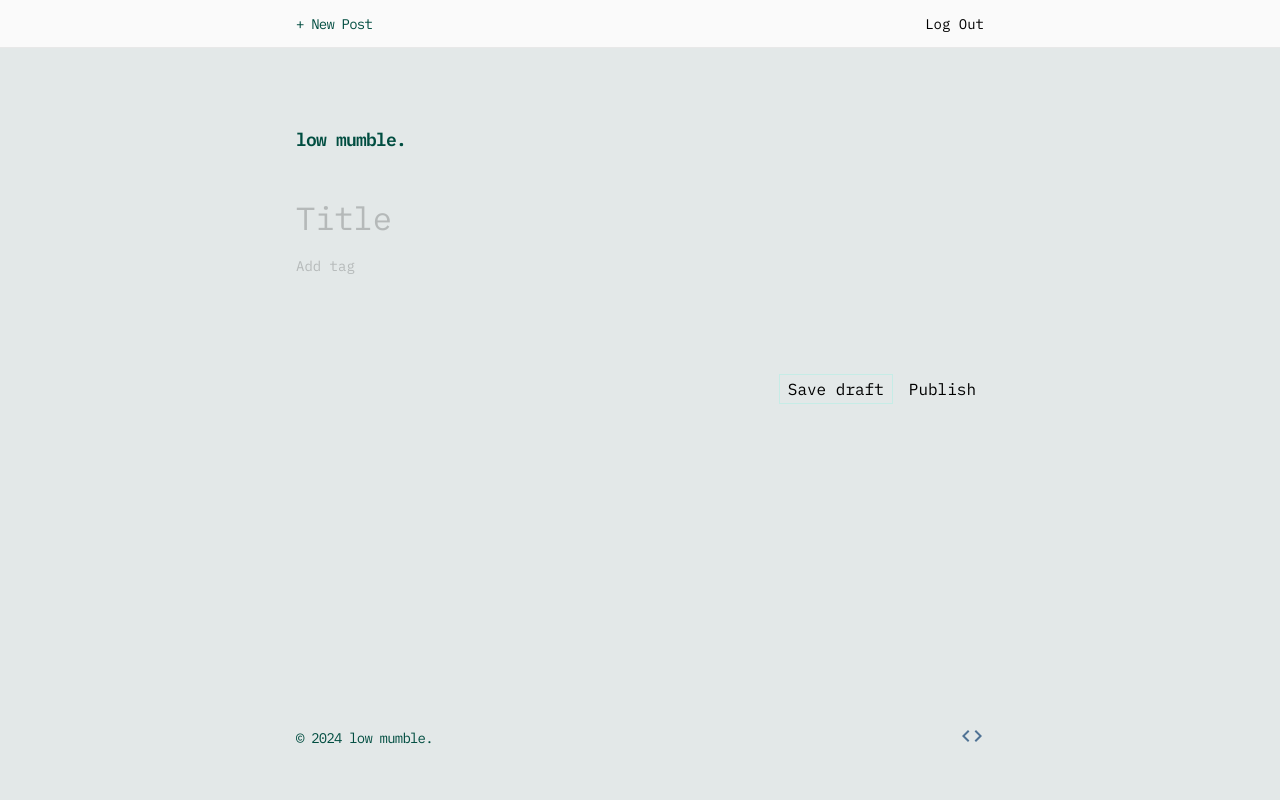
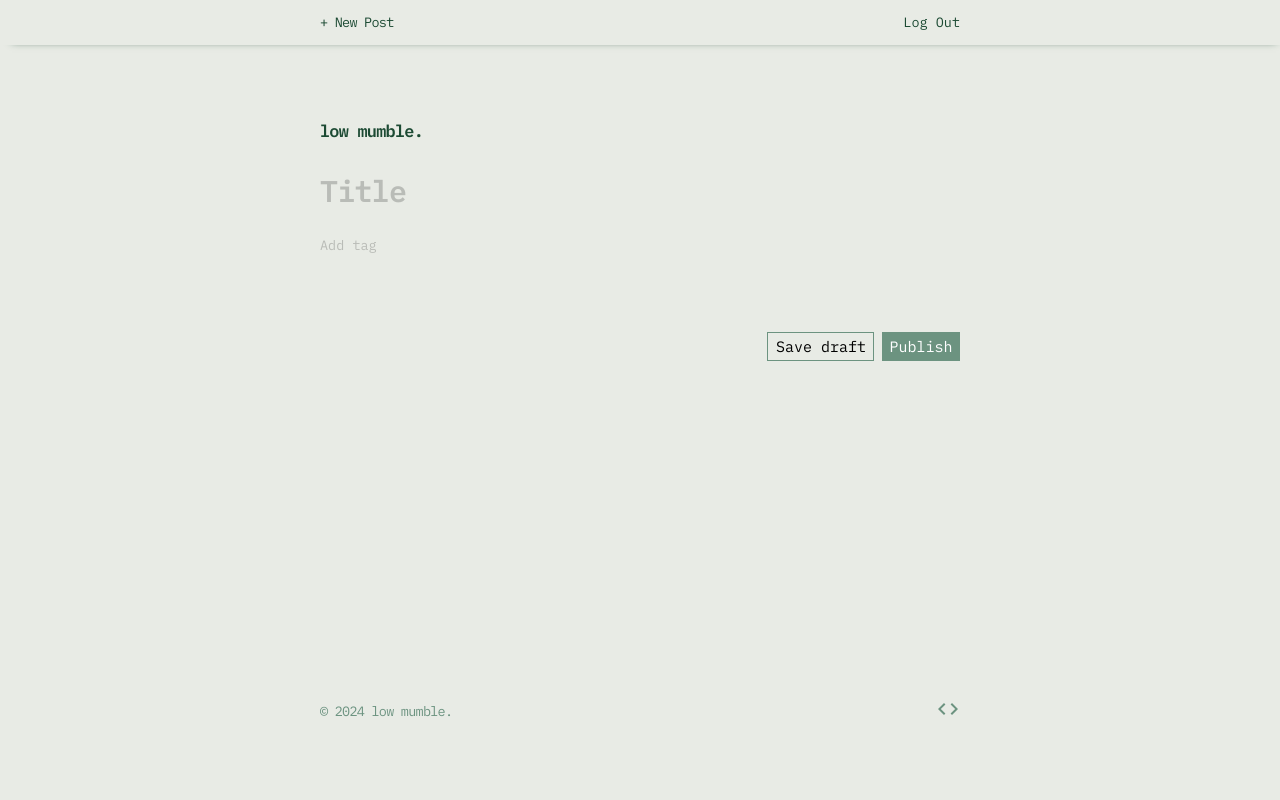
Before and after one commit to nmsalvatore/lowmumble, a Django app: page /new/ in a window 1280 px wide. Run offline with Django 5.2, Linux system fonts and the light colour scheme; the visitor is signed in with stand-in values (Sample User, id 1); style sheets or scripts are compiled from the project's sources; parts of the project's set-up code (start-up, migrations or seed data) failed here and were passed over; some libraries are stand-ins or nearby versions.

Commit message:
style: hoping this is the last one but probably not

```diff
--- a/blog/static/blog/css/blog.css
+++ b/blog/static/blog/css/blog.css
@@ -5,11 +5,11 @@ textarea::placeholder {
 
 nav.admin-bar {
     color: var(--color-darkest);
-    font-size: var(--font-size-2);
-    height: var(--size-4);
-    line-height: var(--size-4);
-    background: var(--color-whitish);
-    border-bottom: 1px solid var(--color-opaque);
+    font-size: 0.9rem;
+    height: 3rem;
+    line-height: 3rem;
+    background: var(--color-lightest);
+    box-shadow: 4px 4px 8px -8px;
     position: fixed;
     width: 100%;
     z-index: 1;
@@ -23,6 +23,7 @@ nav.admin-bar > .container {
 
 nav.admin-bar button.logout {
     border: none;
+    color: inherit;
     font-weight: inherit;
     padding: 0;
 }
@@ -36,7 +37,6 @@ nav.admin-bar a.new-post {
     text-decoration: none;
     font-size: 1.125rem;
     font-weight: 600;
-    color: var(--color-darkest);
     display: flex;
     align-items: center;
     gap: var(--size-2);
@@ -168,32 +169,28 @@ details:has(.drafts)[open] summary::before {
     text-overflow: ellipsis;
 }
 
+.post-list li time,
+.post-list li .draft {
+    color: var(--color-medium);
+}
+
 h1.post-title,
 h1.home-title,
 #id_title {
     margin-top: 0;
-    margin-bottom: var(--size-2);
+    margin-bottom: 1.5rem;
     font-size: 2rem;
 }
 
-form:has(.tiptap) {
-    margin-top: var(--size-2);
-}
-
-form:has(.tiptap) + div.admin-options button[type="submit"].primary {
-    background: var(--color-dark);
-    box-shadow: 2px 2px var(--color-medium);
+a.button,
+button.primary {
+    background: var(--color-medium);
     color: white;
     padding: var(--size-0) var(--size-1);
 }
 
 a.button {
-    background: var(--color-dark);
     text-decoration: none;
-    color: white;
-    padding: var(--size-0) var(--size-1);
-    box-shadow: 2px 2px var(--color-medium);
-    height: 29px;
 }
 
 .js-only {
@@ -205,8 +202,8 @@ a.button {
 }
 
 footer small {
-    font-size: var(--font-size-2);
-    color: var(--color-darkest);
+    font-size: 0.9rem;
+    color: var(--color-medium);
 }
 
 footer a {
@@ -226,8 +223,8 @@ footer a:hover svg {
     display: flex;
     justify-content: flex-end;
     flex-direction: row;
-    gap: var(--size-1);
-    padding-top: var(--size-4);
+    gap: 0.5rem;
+    padding-top: 3rem;
 }
 
 button.secondary {
@@ -332,13 +324,14 @@ textarea#id_title {
     display: block;
     background: none;
     color: var(--color-darkest);
-    font-weight: normal;
+    font-weight: bold;
     font-family: inherit;
     width: 100%;
     border: none;
     resize: none;
     overflow-y: hidden;
     line-height: 38.5px;
+    letter-spacing: inherit;
 }
 
 textarea#id_title:focus {
@@ -346,10 +339,11 @@ textarea#id_title:focus {
 }
 
 .tag-container {
+    align-items: center;
     display: flex;
     flex-wrap: wrap;
-    font-size: var(--font-size-2);
-    margin-bottom: var(--size-4);
+    font-size: 0.9rem;
+    margin-bottom: 2rem;
 }
 
 .tag-container > .tag {
--- a/blog/templates/blog/partials/post_detail.html
+++ b/blog/templates/blog/partials/post_detail.html
@@ -6,7 +6,7 @@
     <!-- publish details -->
     <div class="publish-details">
         {% if post.published %}
-            <time datetime="{{ post.created_on|date:'Y-m-d' }}">{{ post.created_on|date:"F j, Y" }}</time>
+            <time datetime="{{ post.created_on|date:'Y-m-d' }}">{{ post.created_on|date:"M j, Y" }}</time>
         {% elif not post.published%}
             <p>Draft</p>
         {% endif %}
--- a/blog/templates/blog/partials/post_list.html
+++ b/blog/templates/blog/partials/post_list.html
@@ -34,6 +34,7 @@
         <ul class="post-list drafts">
             {% for draft in drafts %}
                 <li>
+                    <span class="draft">Draft</span>
                     <a href="{% url 'edit_post' slug=draft.slug %}">{{ draft }}</a>
                 </li>
             {% endfor %}
--- a/static/core/css/main.css
+++ b/static/core/css/main.css
@@ -5,18 +5,45 @@
     --size-3: 2rem;
     --size-4: 3rem;
     --size-5: 5rem;
-    --font-size-1: 1rem;
-    --font-size-2: 0.875rem;
-    --color-opaque: rgba(0, 0, 0, 0.07);
-    --color-darkest: hsl(170 100% 15%);
-    --color-dark: hsl(170 75% 25%);
-    --color-medium: hsl(170 50% 85%);
-    --color-light: hsl(185 10% 90%);
-    --color-lightest: hsl(185 10% 95%);
-    --color-whitish: hsl(0 0% 98%);
-    --color-alert: hsl(0 30% 50%);
-    --line-height: 1.7;
+    --font-size-base: 15px;
+    --font-family: "IBM Plex Mono", Courier, mono;
+    --color-darkest: hsl(150 45% 20%);
+    --color-dark: hsl(150 25% 35%);
+    --color-medium: hsl(150 15% 50%);
+    --color-light: hsl(90 15% 88%);
+    --color-lightest: hsl(90 15% 91%);
+    --line-height: 1.6;
 }
+
+/* green settings
+
+--color-darkest: hsl(150 45% 20%);
+--color-dark: hsl(150 25% 35%);
+--color-medium: hsl(150 15% 50%);
+--color-light: hsl(90 15% 88%);
+--color-lightest: hsl(90 15% 91%);
+
+*/
+
+/* blue settings
+
+--color-darkest: hsl(200 45% 25%);
+--color-dark: hsl(200 45% 35%);
+--color-medium: hsl(200 15% 50%);
+--color-light: hsl(200 25% 90%);
+--color-lightest: hsl(200 25% 94%);
+
+*/
+
+/* red settings
+
+--color-darkest: hsl(0 60% 30%);
+--color-dark: hsl(0 45% 60%);
+--color-medium: hsl(0 30% 60%);
+--color-light: hsl(180 45% 89%);
+--color-lightest: hsl(180 45% 94%);
+
+*/
 
 * {
     padding: 0;
@@ -30,11 +57,10 @@ body {
 }
 
 html {
-    background: var(--color-light);
+    background: var(--color-lightest);
     color: var(--color-darkest);
-    font-family: "IBM Plex Mono", monospace;
-    font-size: 100%;
-    font-weight: 400;
+    font-family: var(--font-family);
+    font-size: var(--font-size-base);
 }
 
 body {
@@ -48,10 +74,9 @@ header,
 main,
 footer,
 .container {
-    max-width: 720px;
+    max-width: 640px;
     margin: auto;
     width: 100%;
-    padding: 0 var(--size-2);
 }
 
 header,
@@ -59,15 +84,24 @@ footer {
     align-items: center;
     display: flex;
     justify-content: space-between;
-    margin: var(--size-5) auto var(--size-4);
+}
+
+header {
+    margin-top: 5rem;
+    margin-bottom: 2rem;
+}
+
+body:has(.admin-bar) header {
+    margin-top: calc(45px + 5rem);
+}
+
+footer {
+    margin-top: 5rem;
+    margin-bottom: 5rem;
 }
 
 strong {
     font-weight: 600;
-}
-
-body:has(.admin-bar) header {
-    margin: calc(48px + var(--size-5)) auto var(--size-4);
 }
 
 header div:has(#blog_title) {
@@ -85,11 +119,9 @@ h3,
 h4,
 h5,
 h6 {
-    color: var(--color-darkest);
-    font-size: 1.5rem;
-    font-weight: 600;
-    margin-top: var(--size-3);
-    margin-bottom: var(--size-2);
+    font-size: 1.4rem;
+    margin-top: 2rem;
+    margin-bottom: 1rem;
     line-height: normal;
 }
 
@@ -100,7 +132,7 @@ a {
 }
 
 p:not(li p) {
-    margin-bottom: var(--size-2);
+    margin-bottom: 1.5rem;
 }
 
 button {
@@ -114,14 +146,22 @@ button {
 
 @media only screen and (max-width: 568px) {
     body:has(.admin-bar) header {
-        margin: calc(48px + var(--size-3)) auto var(--size-3);
+        margin-top: calc(45px + 2rem);
+    }
+
+    header,
+    main,
+    footer,
+    .container {
+        padding: 0 1rem;
     }
 
     header {
-        margin: var(--size-3) 0 var(--size-4);
+        margin-top: 2rem;
     }
 
     footer {
-        margin: var(--size-4) auto var(--size-2);
+        margin-top: 2rem;
+        margin-bottom: 2rem;
     }
 }
--- a/static/registration/css/login.css
+++ b/static/registration/css/login.css
@@ -40,7 +40,7 @@ form div input:focus {
 form button[type="submit"] {
     cursor: pointer;
     margin-top: var(--size-2);
-    background: var(--color-dark);
+    background: var(--color-medium);
     border: none;
     border-radius: var(--size-0);
     color: white;
--- a/templates/main.html
+++ b/templates/main.html
@@ -5,7 +5,7 @@
     <head>
         <meta charset="UTF-8">
         <meta name="viewport" content="width=device-width, initial-scale=1.0">
-        <meta name="theme-color" content="hsl(200 10% 90%)">
+        <meta name="theme-color" content="hsl(90 15% 91%)">
         <meta name="description" content="A personal blog with no apparent focus. My interests are varied; so is my writing.">
         <link rel="icon" href="{% static 'icons/favicon.png' %}">
         <title>{% block subtitle %}{% endblock subtitle %} | low mumble.</title>
```
Also changed, not shown: other parts of blog/static/blog/css/blog.css (+24 -27 lines), blog/templates/blog/post_edit.html (+5 -5 lines), static/icons/close.svg (added), static/icons/code.svg, static/icons/delete_tag.svg (deleted), static/icons/favicon.png, static/icons/more_vert.svg.
